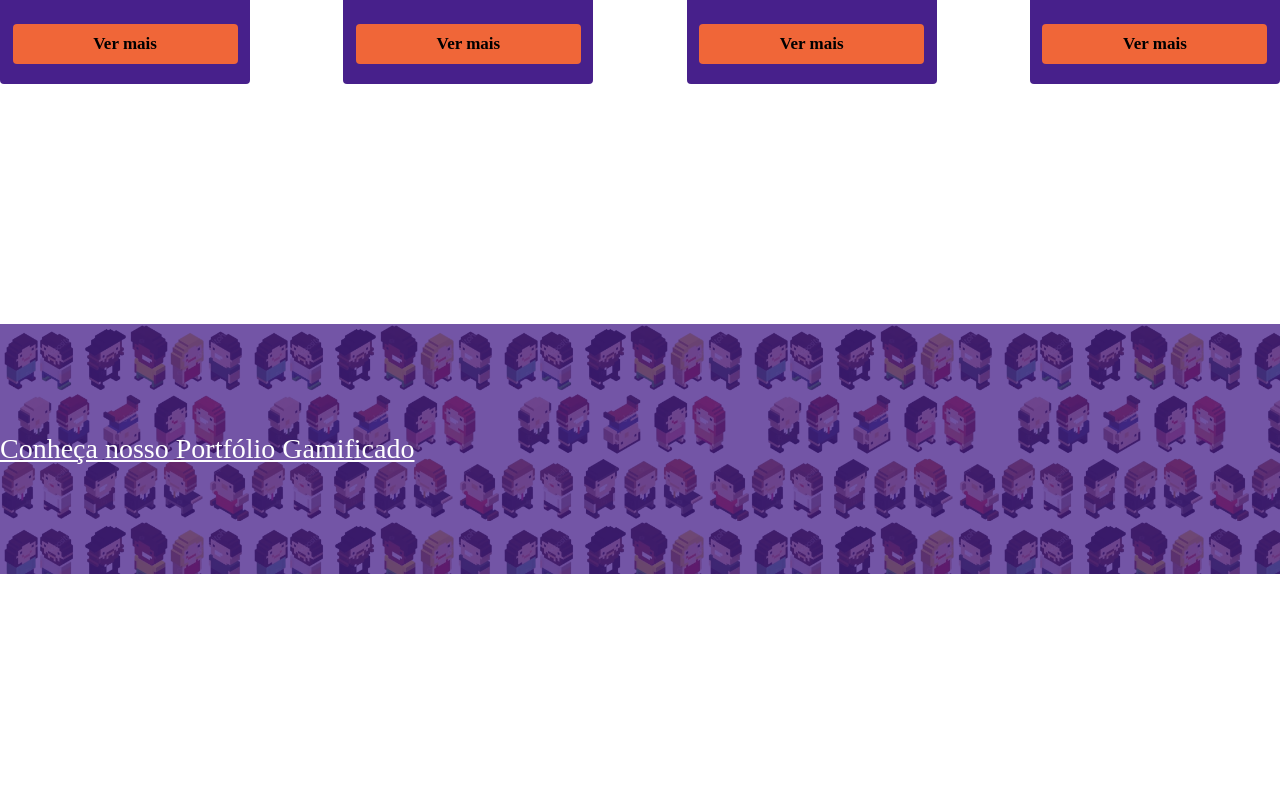
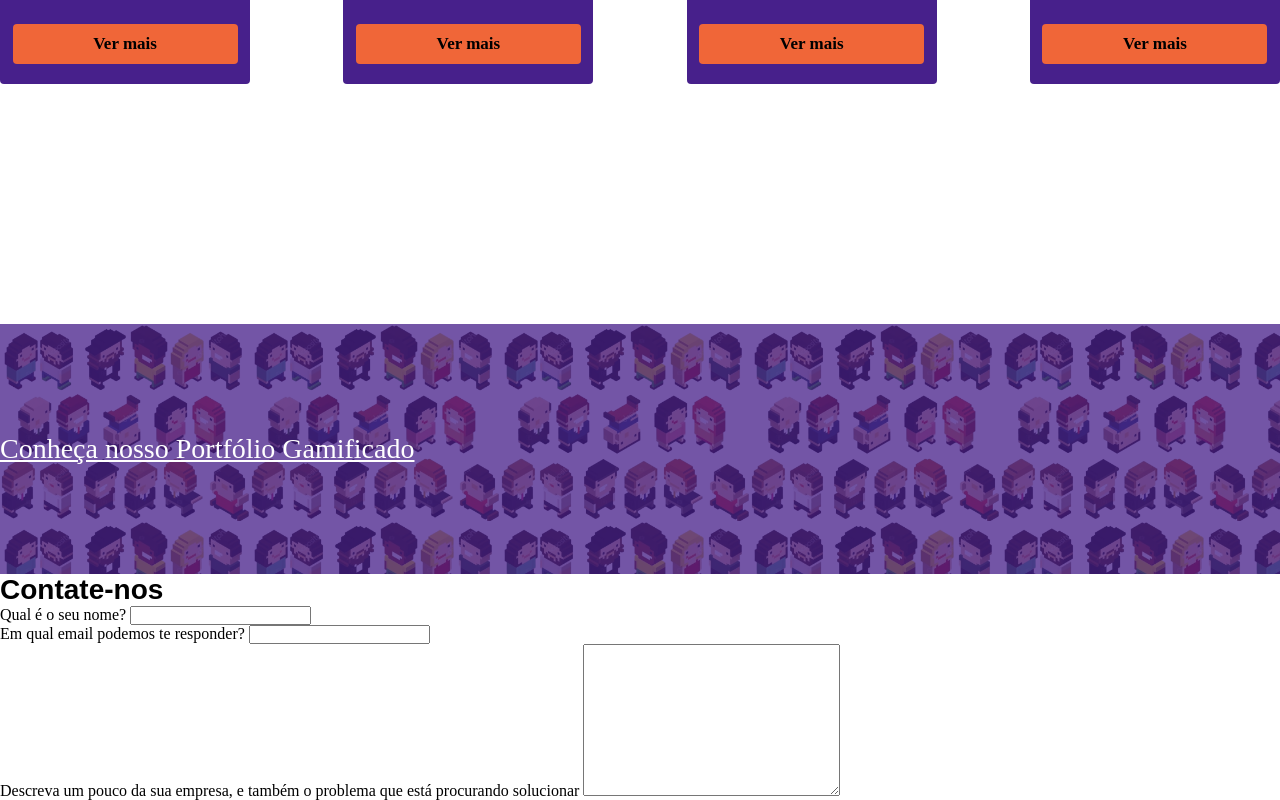
Before and after one commit to majubsz/gamificaai, a plain HTML site: page index.html in a window 1280 px wide. Shown: the part 2468-3268 px from the top of the page. Before the commit the page ends 3042 px from the top, so only its background shows below. Drawn offline with Linux system fonts and the light colour scheme; a web font is replaced by a local one.

Commit message:
feat: seÇão Contato

```diff
--- a/index.html
+++ b/index.html
@@ -61,9 +61,26 @@
         <div class="filtro"></div>
         <div class="container-grid">
             <a href="#">Conheça nosso Portfólio Gamificado</a>
+        </div>
+    </section>
 
-        </div>
+    <section id="contato">
+        <h2>Contate-nos</h2>
 
+        <form>
+            <div class="Campo">
+                <label for="">Qual é o seu nome?</label>
+                <input type="text">
+            </div>
+            <div class="Campo">
+                <label for="">Em qual email podemos te responder?</label>
+                <input type="email">
+            </div>
+            <div class="campo-descricao">
+                <label for="">Descreva um pouco da sua empresa, e também o problema que está procurando solucionar</label>
+                <textarea id="" cols="30" rows="10"></textarea>
+            </div>
+        </form>
     </section>
 
 
```
